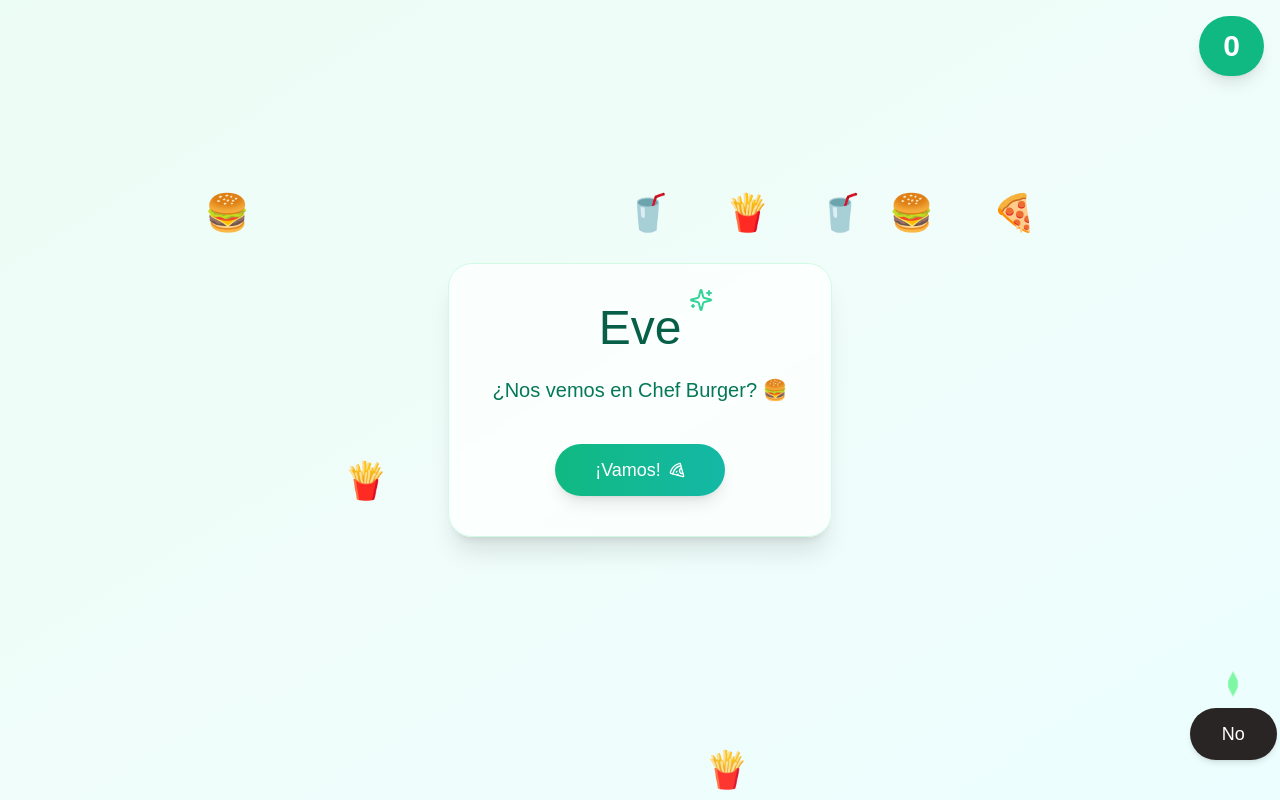
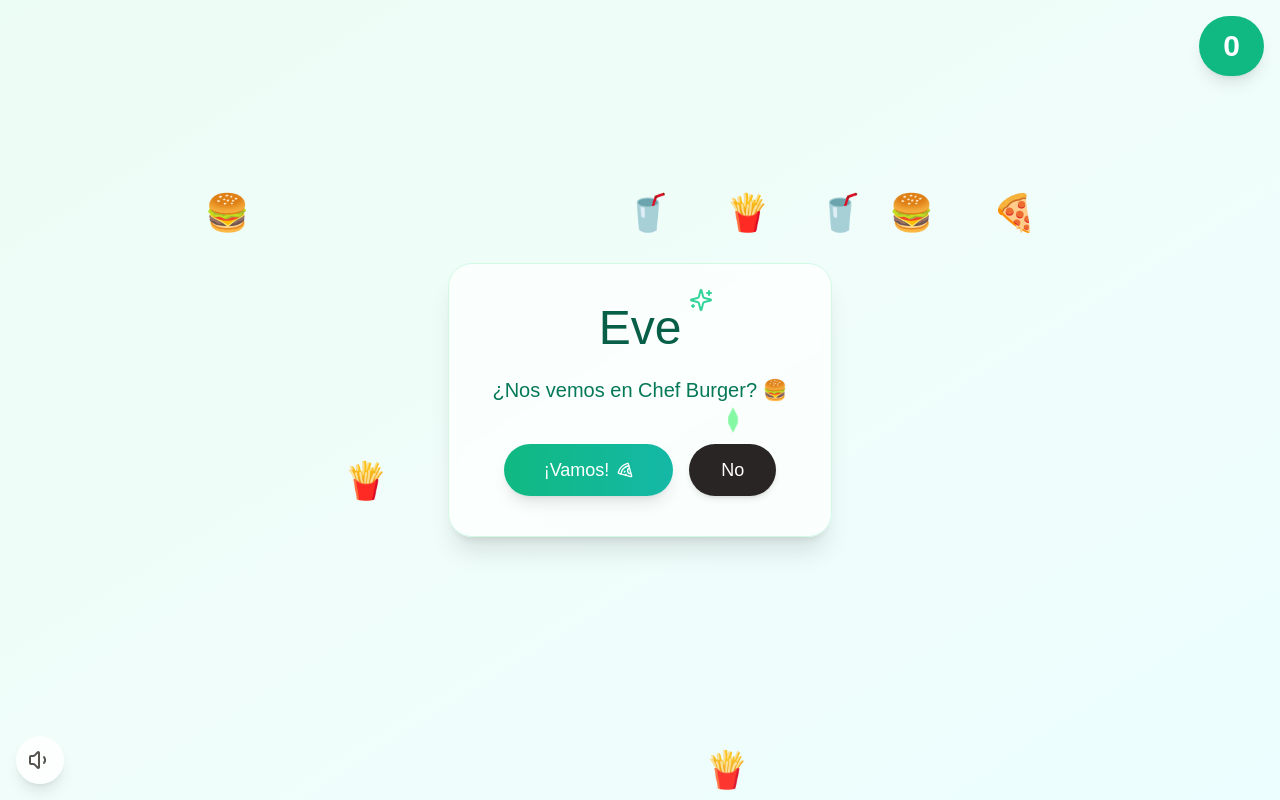
Before and after one commit to nicolas61v/response-friend, a Next.js app: page / in a window 1280 px wide. Built offline with nearby package versions, Linux system fonts and the light colour scheme; no server answers.

Commit message:
upt desing and music added

```diff
--- /dev/null
+++ b/components/AudioPlayer.js
@@ -0,0 +1,111 @@
+import React, { useState, useEffect, useRef } from 'react';
+import { Volume2, VolumeX, Volume1, Volume } from 'lucide-react';
+
+const AudioPlayer = () => {
+  const [isMuted, setIsMuted] = useState(false);
+  const [volume, setVolume] = useState(0.5);
+  const [showVolume, setShowVolume] = useState(false);
+  const audioRef = useRef(null);
+  const timeoutRef = useRef(null);
+
+  useEffect(() => {
+    const handleFirstInteraction = () => {
+      if (audioRef.current) {
+        audioRef.current.play().catch(error =>
+          console.error('Error reproduciendo audio:', error)
+        );
+        document.removeEventListener('click', handleFirstInteraction);
+      }
+    };
+
+    document.addEventListener('click', handleFirstInteraction);
+    return () => {
+      document.removeEventListener('click', handleFirstInteraction);
+      if (timeoutRef.current) clearTimeout(timeoutRef.current);
+    };
+  }, []);
+
+  useEffect(() => {
+    if (audioRef.current) {
+      audioRef.current.volume = volume;
+    }
+  }, [volume]);
+
+  const toggleMute = () => {
+    if (audioRef.current) {
+      audioRef.current.muted = !audioRef.current.muted;
+      setIsMuted(!isMuted);
+    }
+  };
+
+  const handleVolumeChange = (e) => {
+    const newVolume = parseFloat(e.target.value);
+    setVolume(newVolume);
+    if (newVolume > 0 && isMuted) {
+      setIsMuted(false);
+      audioRef.current.muted = false;
+    }
+  };
+
+  const getVolumeIcon = () => {
+    if (isMuted || volume === 0) return <VolumeX />;
+    if (volume < 0.33) return <Volume />;
+    if (volume < 0.66) return <Volume1 />;
+    return <Volume2 />;
+  };
+
+  const handleMouseEnter = () => {
+    if (timeoutRef.current) clearTimeout(timeoutRef.current);
+    setShowVolume(true);
+  };
+
+  const handleMouseLeave = () => {
+    timeoutRef.current = setTimeout(() => {
+      setShowVolume(false);
+    }, 2000);
+  };
+
+  return (
+    <div
+      className="fixed bottom-4 left-4 z-50 flex items-center gap-2"
+      onMouseEnter={handleMouseEnter}
+      onMouseLeave={handleMouseLeave}
+    >
+      <button
+        onClick={toggleMute}
+        className="bg-white/80 backdrop-blur-sm p-3 rounded-full shadow-lg hover:scale-105 transition-transform duration-200 hover:bg-white"
+      >
+        <div className="w-6 h-6 text-stone-600">
+          {getVolumeIcon()}
+        </div>
+      </button>
+
+      <div
+        className={`
+          bg-white/80 backdrop-blur-sm rounded-full shadow-lg overflow-hidden
+          transition-all duration-300 ease-in-out
+          ${showVolume ? 'w-32 opacity-100' : 'w-0 opacity-0'}
+        `}
+      >
+        <input
+          type="range"
+          min="0"
+          max="1"
+          step="0.01"
+          value={volume}
+          onChange={handleVolumeChange}
+          className="w-24 mx-4 my-2 accent-emerald-500"
+        />
+      </div>
+
+      <audio
+        ref={audioRef}
+        src="/background-music.mp3"
+        loop
+        preload="auto"
+      />
+    </div>
+  );
+};
+
+export default AudioPlayer;
--- a/components/ResponsePage.js
+++ b/components/ResponsePage.js
@@ -1,5 +1,6 @@
 import React, { useState, useEffect } from 'react';
 import { Sparkles, Pizza } from 'lucide-react';
+import AudioPlayer from './AudioPlayer';
 import { doc, setDoc, updateDoc, getDoc, deleteDoc } from 'firebase/firestore';
 import { db } from '../lib/firebase';
 
@@ -31,10 +32,8 @@
       };
     };
 
-    // Iniciar con algunos emojis
     setEmojis(Array(6).fill(null).map(createNewEmoji));
 
-    // Agregar nuevos emojis periódicamente
     const addInterval = setInterval(() => {
       setEmojis(current => {
         if (current.length < 10) {
@@ -44,7 +43,6 @@
       });
     }, 2000);
 
-    // Limpiar emojis viejos
     const cleanupInterval = setInterval(() => {
       setEmojis(current => {
         if (current.length > 6) {
@@ -90,7 +88,7 @@
 );
 
 const ResponsePage = () => {
-  const [noPosition, setNoPosition] = useState({ x: 0, y: 0 });
+  const [noPosition, setNoPosition] = useState(null);
   const [showSuccess, setShowSuccess] = useState(false);
   const [loading, setLoading] = useState(false);
   const [initialized, setInitialized] = useState(false);
@@ -125,16 +123,7 @@
     };
 
     if (!initialized && typeof window !== 'undefined') {
-      const yesButton = document.getElementById('yesButton');
-      if (yesButton) {
-        const rect = yesButton.getBoundingClientRect();
-        setNoPosition({
-          x: rect.right + 16,
-          y: rect.top
-        });
       setInitialized(true);
-      }
-
       resetAndInitialize();
     }
   }, [initialized]);
@@ -182,6 +171,7 @@
       newX = Math.random() * maxX;
       newY = Math.random() * maxY;
     } while (
+      noPosition &&
       Math.abs(newX - noPosition.x) < 150 &&
       Math.abs(newY - noPosition.y) < 150
     );
@@ -212,6 +202,7 @@
 
   return (
     <div className="min-h-screen bg-gradient-to-br from-emerald-50 via-teal-50 to-cyan-50 flex items-center justify-center p-4 relative">
+      <AudioPlayer />
       <FloatingEmojis onEmojiClick={handleEmojiClick} />
       <ScoreDisplay points={points} />
 
@@ -230,8 +221,7 @@
               </p>
             </div>
 
-            <div className="flex justify-center">
-              <div className="relative">
+            <div className="flex justify-center gap-4">
               <button
                 id="yesButton"
                 onClick={handleYes}
@@ -248,16 +238,14 @@
                   </span>
                 )}
               </button>
-              </div>
-            </div>
 
               <button
-              style={{
+                style={noPosition ? {
                   position: 'fixed',
                   left: `${noPosition.x}px`,
                   top: `${noPosition.y}px`,
                   transition: 'all 0.15s ease-in-out'
-              }}
+                } : {}}
                 onClick={moveNoButton}
                 onMouseOver={moveNoButton}
                 onMouseEnter={moveNoButton}
@@ -267,6 +255,7 @@
                 <PlumbBob />
                 No
               </button>
+            </div>
           </>
         ) : (
           <div className="text-center">
```
Also changed, not shown: 1 other file (tests, documents, lock files or other folders). Lines whose indentation alone changed are shown as unchanged.
